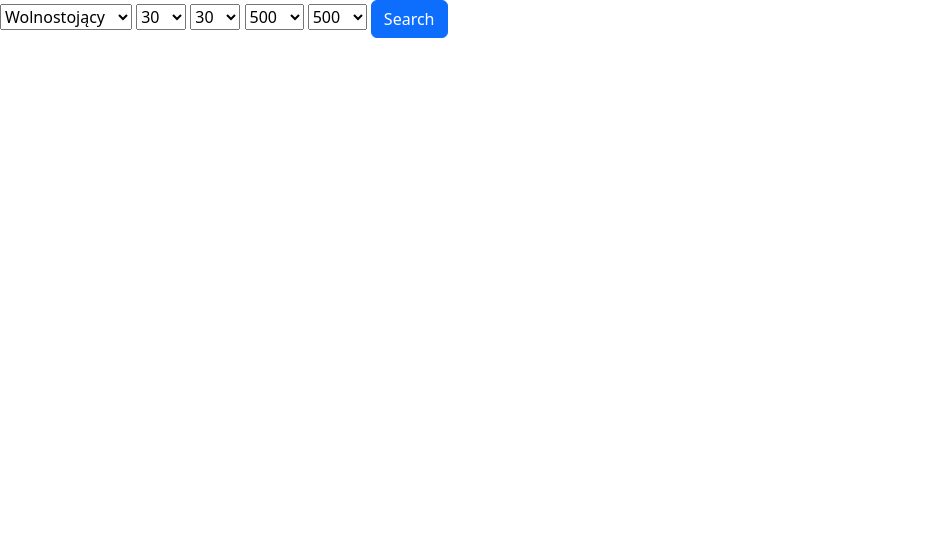
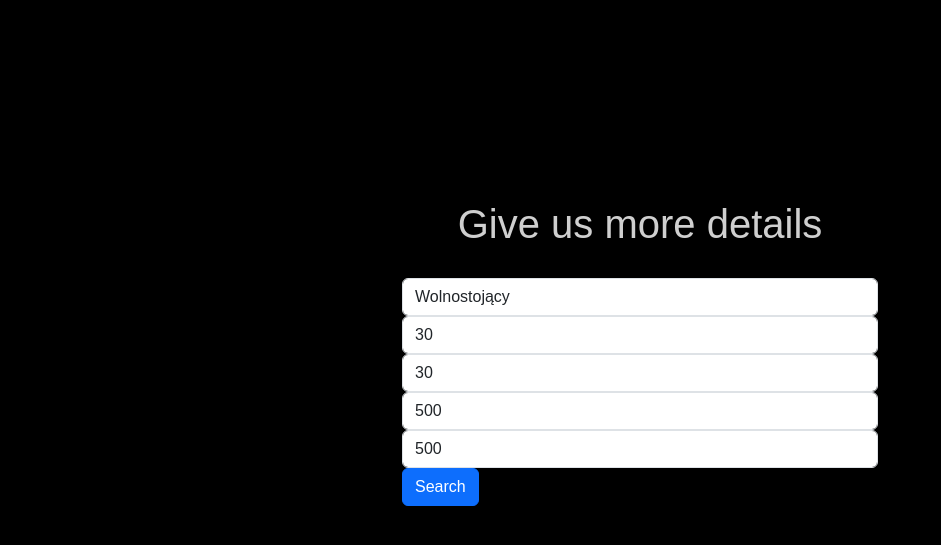
Before and after one commit to DEENUU1/OLX-Analytics, a Flask app: page /search_house in a window 1280 px wide. Shown: the top 545 px of the page, without its empty margins (0-941 px from the left). Run offline with Flask 3, Linux system fonts and the light colour scheme; some libraries are stand-ins or nearby versions.

Commit message:
Style | Basic style for search apartment and house views |
Basic css and bootstrap configuration

```diff
--- a/web/templates/search_house.html
+++ b/web/templates/search_house.html
@@ -3,23 +3,38 @@
 {% block title %}OLX Analitics | Search House{% endblock %}
 
 {% block style %}
-  <link rel="stylesheet" type="text/css" href="/static/css/result.css" />
+  <link rel="stylesheet" type="text/css" href="/static/css/forms.css" />
 {% endblock %}
 
 
 {% block content %}
 
 
-<form method="POST">
-  {{ form.hidden_tag() }}
-  {{form.build_type}}
-  {{form.furniture}}
-  {{form.area_min}}
-  {{form.area_max}}
-  {{form.area_plot_min}}
-  {{form.area_plot_max}}
+<div class="container" id="header-container">
+  <h1>Give us more details</h1>
+</div>
+
+<div class="container" id="form-container">
+  <form method="POST" class="form-inline">
+    {{ form.hidden_tag() }}
+    <div class="form-group">
+    {{form.build_type(class="form-control")}}
+    </div>
+    <div class="form-group">
+    {{form.area_min(class="form-control")}}
+    </div>
+    <div class="form-group">
+    {{form.area_max(class="form-control")}}
+    </div>
+    <div class="form-group">
+    {{form.area_plot_min(class="form-control")}}
+    </div>
+    <div class="form-group">
+    {{form.area_plot_max(class="form-control")}}
+    </div>
   <button type="submit" class="btn btn-primary">Search</button>
 </form>
 
+</div>
 
 {% endblock %}
```
Also changed, not shown: web/templates/search_apartment.html (+23 -8 lines), .github/workflows/main.yml.
